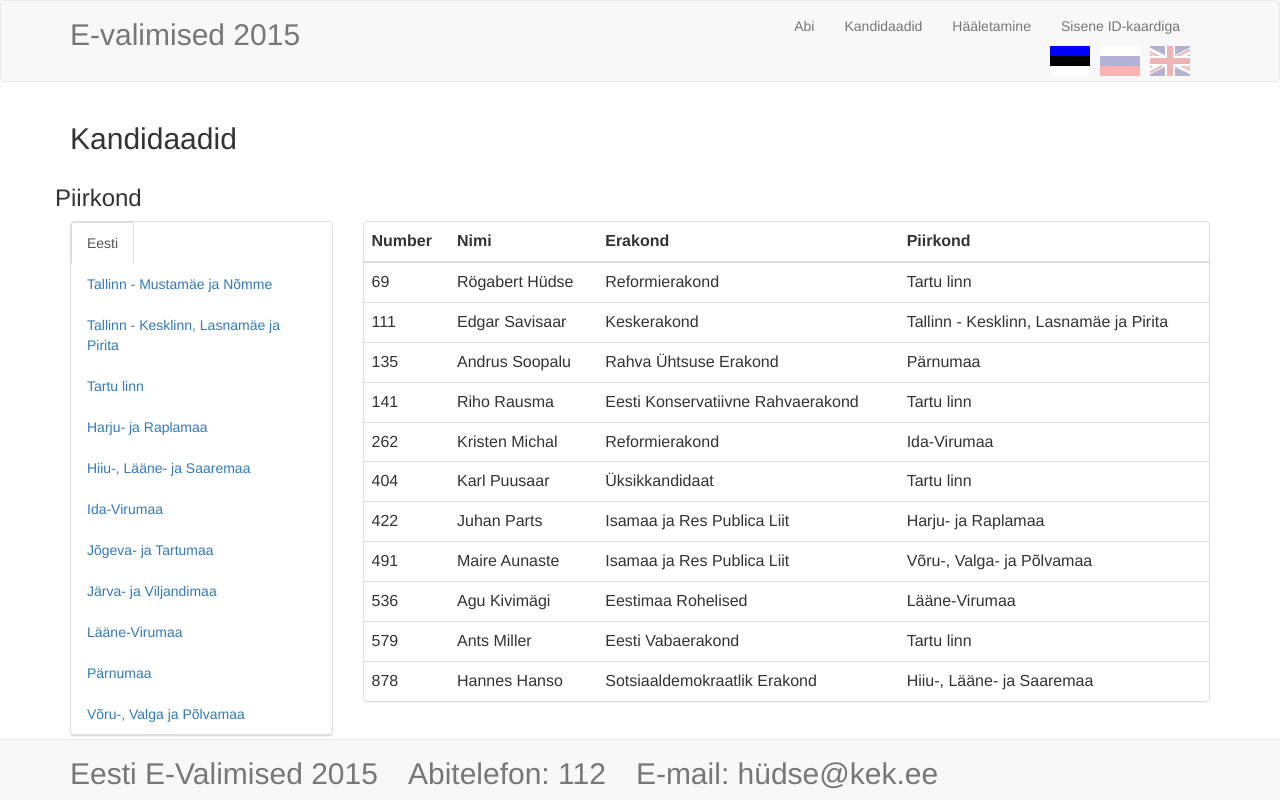
After one commit to AndreasGP/Kasutajaliidesed, a PHP site: page /kandidaadid.php in a window 1280 px wide. The commit adds this page. Run offline with PHP 8.4, Linux system fonts and the light colour scheme.

Commit message:
Kandidaatide leht <-

```diff
--- a/footer.php
+++ b/footer.php
@@ -2,7 +2,7 @@
     <nav class="navbar navbar-default navbar-fixed-bottom">
     <div class="container">
         <div class="navbar-header">
-            <p class="navbar-brand">Eesti E-Valimised 2016</p>
+            <p class="navbar-brand">Eesti E-Valimised 2015</p>
             <p class="navbar-brand"></p>
             <p class="navbar-brand">Abitelefon: 112</p>
             <p class="navbar-brand"></p>
--- /dev/null
+++ b/kandidaadid.php
@@ -0,0 +1,149 @@
+<?php include 'header.php' ?>
+<title>Kandidaadid</title>
+</head>
+<body>
+    <?php include 'navbar_sisselogimata.php' ?>
+    <div class="container">
+    <h2>Kandidaadid</h2>
+
+
+    <div class="row">
+        <h3>Piirkond</h3>
+        <div class="col-md-3">
+
+        <div class="panel panel-default">
+        <div class="tabbable tabs-left">
+
+        <ul id="tabs" class="nav nav-tabs" data-tabs="tabs">
+        <li class="active"><a id="tab1" role="tab" data-toggle="tab">Eesti</a></li>
+        <div class="clearfix"></div>
+        <li><a id="tab2" role="tab" data-toggle="tab">Tallinn - Mustamäe ja Nõmme</a></li>
+        <div class="clearfix"></div>
+        <li><a id="tab2" role="tab" data-toggle="tab">Tallinn - Kesklinn, Lasnamäe ja Pirita</a></li>
+        <div class="clearfix"></div>
+        <li><a id="tab3" role="tab" data-toggle="tab">Tartu linn</a></li>
+        <div class="clearfix"></div>
+        <li><a id="tab4" role="tab" data-toggle="tab">Harju- ja Raplamaa</a></li>
+        <div class="clearfix"></div>
+        <li><a id="tab4" role="tab" data-toggle="tab">Hiiu-, Lääne- ja Saaremaa</a></li>
+        <div class="clearfix"></div>
+        <li><a id="tab4" role="tab" data-toggle="tab">Ida-Virumaa</a></li>
+        <div class="clearfix"></div>
+        <li><a id="tab4" role="tab" data-toggle="tab">Jõgeva- ja Tartumaa</a></li>
+        <div class="clearfix"></div>
+        <li><a id="tab4" role="tab" data-toggle="tab">Järva- ja Viljandimaa</a></li>
+        <div class="clearfix"></div>
+        <li><a id="tab4" role="tab" data-toggle="tab">Lääne-Virumaa</a></li>
+        <div class="clearfix"></div>
+        <li><a id="tab4" role="tab" data-toggle="tab">Pärnumaa</a></li>
+        <div class="clearfix"></div>
+        <li><a id="tab4" role="tab" data-toggle="tab">Võru-, Valga ja Põlvamaa</a></li>
+        </ul>
+        </div>
+        </div>
+        </div>
+    <!--<div class="col-md-2">
+        <label >Erakond:</label>
+        <select>
+            <option>Kõik erakonnad</option>
+            <option>Reformierakond</option>
+            <option>Keskerakond</option>
+        </select>
+    </div>-->
+
+     <!--Table -->
+    <div class="col-md-9">
+        <div class="panel panel-default">
+
+        <table class="table">
+
+          <thead>
+          <tr>
+          <th>Number</th>
+          <th>Nimi</th>
+          <th>Erakond</th>
+          <th>Piirkond</th>
+          </tr>
+          </thead>
+
+          <tbody>
+              <tr>
+              <td>69</td>
+              <td>Rögabert Hüdse</td>
+              <td>Reformierakond</td>
+              <td>Tartu linn</td>
+          </tr>
+          <tr>
+              <td>111</td>
+              <td>Edgar Savisaar</td>
+              <td>Keskerakond</td>
+              <td>Tallinn - Kesklinn, Lasnamäe ja Pirita</td>
+          </tr>
+          <tr>
+              <td>135</td>
+              <td>Andrus Soopalu</td>
+              <td>Rahva Ühtsuse Erakond</td>
+              <td>Pärnumaa</td>
+          </tr>
+          <tr>
+              <td>141</td>
+              <td>Riho Rausma</td>
+              <td>Eesti Konservatiivne Rahvaerakond</td>
+              <td>Tartu linn</td>
+          </tr>
+          <tr>
+              <td>262</td>
+              <td>Kristen Michal</td>
+              <td>Reformierakond</td>
+              <td>Ida-Virumaa</td>
+          </tr>
+          <tr>
+              <td>404</td>
+              <td>Karl Puusaar</td>
+              <td>Üksikkandidaat</td>
+              <td>Tartu linn</td>
+          </tr>
+          <tr>
+              <td>422</td>
+              <td>Juhan Parts</td>
+              <td>Isamaa ja Res Publica Liit</td>
+              <td>Harju- ja Raplamaa</td>
+          </tr>
+          <tr>
+              <td>491</td>
+              <td>Maire Aunaste</td>
+              <td>Isamaa ja Res Publica Liit</td>
+              <td>Võru-, Valga- ja Põlvamaa</td>
+          </tr>
+
+          <tr>
+              <td>536</td>
+              <td>Agu Kivimägi</td>
+              <td>Eestimaa Rohelised</td>
+              <td>Lääne-Virumaa</td>
+          </tr>
+
+          <tr>
+              <td>579</td>
+              <td>Ants Miller</td>
+              <td>Eesti Vabaerakond</td>
+              <td>Tartu linn</td>
+          </tr>
+
+          <tr>
+              <td>878</td>
+              <td>Hannes Hanso</td>
+              <td>Sotsiaaldemokraatlik Erakond</td>
+              <td>Hiiu-, Lääne- ja Saaremaa</td>
+          </tr>
+
+          </tbody>
+        </table>
+    </div>
+
+    </div>
+  </div>
+
+        </div>
+</body>
+<?php include 'footer.php' ?>
```
